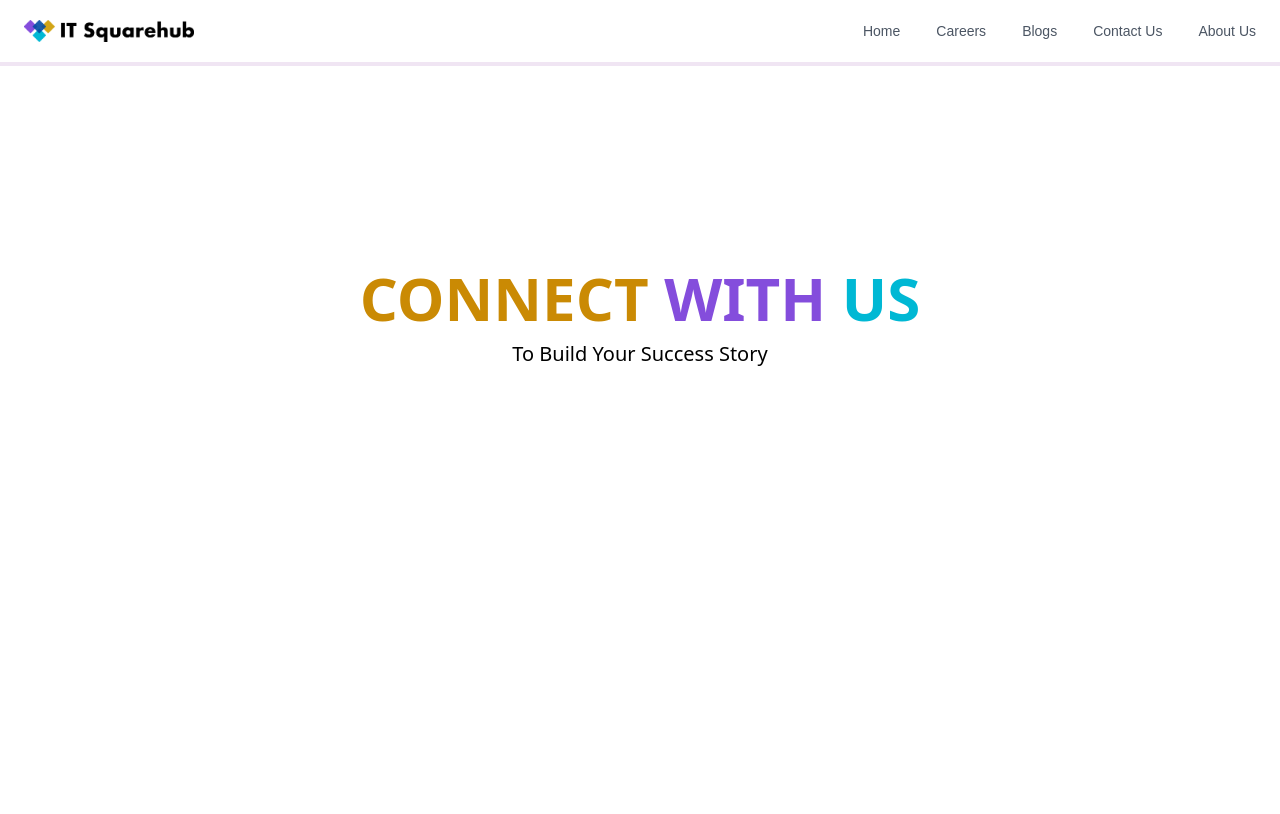
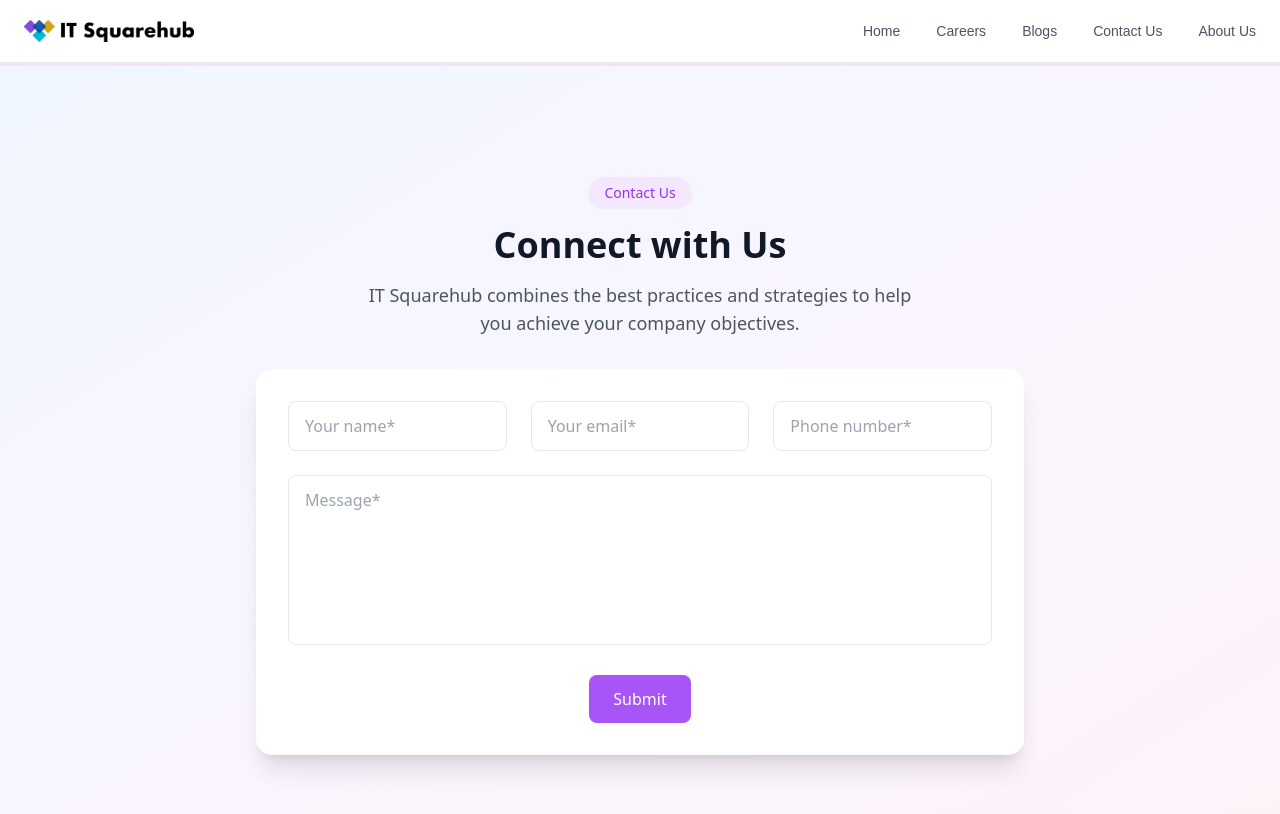
Before and after one commit to Kirifer/its.hub.website, a Nuxt app: page /contact in a window 1280 px wide. Shown: the top 814 px of the page. Built offline with nearby package versions, Linux system fonts and the light colour scheme; a web font is replaced by a local one.

Commit message:
feat: contact us

```diff
--- a/app/pages/contact.vue
+++ b/app/pages/contact.vue
@@ -1,23 +1,102 @@
 <template>
-    <div>
-        <!-- Hero Section -->
-        <div class="bg-white-900 w-screen">
-            <div class="flex items-center justify-center text-white h-[500px]">
-                <div class="text-center">
-                    <h1 class="font-bold text-[60px] leading-none uppercase">
-                        <span class="text-yellow-600">Connect</span>
-                        <span style="color: rgba(132, 77, 220, 1);"> with </span>
-                        <span style="color: rgba(0, 184, 212, 1);">us</span>
-                    </h1>
-                    <h2 class="text-black text-xl leading-none  mt-4">
-                        To Build Your Success Story
-                    </h2>
-                </div>
+  <div class="min-h-screen bg-gradient-to-br from-blue-50 via-purple-50 to-pink-50 flex items-center justify-center p-6">
+    <!-- Contact Section -->
+    <div class="w-full max-w-3xl text-center">
+      <!-- Header Section -->
+      <div class="mb-8">
+        <span class="inline-block px-4 py-1.5 bg-purple-100 text-purple-600 rounded-full text-sm font-medium mb-4">
+          Contact Us
+        </span>
+        <h1 class="text-4xl font-bold text-gray-900 mb-4">Connect with Us</h1>
+        <p class="text-gray-600 text-lg max-w-xl mx-auto">
+          IT Squarehub combines the best practices and strategies to help you achieve your company objectives.
+        </p>
+      </div>
+
+      <!-- Form Card -->
+      <div class="bg-white rounded-2xl shadow-xl p-8">
+        <form @submit.prevent="handleSubmit" class="space-y-6">
+          <div class="grid grid-cols-1 md:grid-cols-3 gap-6">
+            <!-- Name Input -->
+            <div>
+              <input
+                v-model="formData.name"
+                type="text"
+                placeholder="Your name*"
+                class="w-full px-4 py-3 rounded-lg border border-gray-200 focus:border-purple-500 focus:ring-2 focus:ring-purple-200 outline-none transition-all"
+                required
+              />
             </div>
-        </div>
+
+            <!-- Email Input -->
+            <div>
+              <input
+                v-model="formData.email"
+                type="email"
+                placeholder="Your email*"
+                class="w-full px-4 py-3 rounded-lg border border-gray-200 focus:border-purple-500 focus:ring-2 focus:ring-purple-200 outline-none transition-all"
+                required
+              />
+            </div>
+
+            <!-- Phone Input -->
+            <div>
+              <input
+                v-model="formData.phone"
+                type="tel"
+                placeholder="Phone number*"
+                class="w-full px-4 py-3 rounded-lg border border-gray-200 focus:border-purple-500 focus:ring-2 focus:ring-purple-200 outline-none transition-all"
+                required
+              />
+            </div>
+          </div>
+
+          <!-- Message Textarea -->
+          <div>
+            <textarea
+              v-model="formData.message"
+              placeholder="Message*"
+              rows="6"
+              class="w-full px-4 py-3 rounded-lg border border-gray-200 focus:border-purple-500 focus:ring-2 focus:ring-purple-200 outline-none transition-all resize-none"
+              required
+            ></textarea>
+          </div>
+
+          <!-- Submit Button -->
+          <div>
+            <button
+              type="submit"
+              class="bg-purple-500 hover:bg-purple-600 text-white font-medium px-6 py-3 rounded-lg transition-all duration-200 transform hover:scale-[1.02]"
+            >
+              Submit
+            </button>
+          </div>
+        </form>
+      </div>
     </div>
+  </div>
 </template>
 
-<script>
+<script setup>
+import { ref } from 'vue'
 
+const formData = ref({
+  name: '',
+  email: '',
+  phone: '',
+  message: ''
+})
+
+const handleSubmit = () => {
+  // Handle form submission here
+  console.log('Form submitted:', formData.value)
+
+  // Reset form after submission
+  formData.value = {
+    name: '',
+    email: '',
+    phone: '',
+    message: ''
+  }
+}
 </script>
--- a/app/pages/index.vue
+++ b/app/pages/index.vue
@@ -32,7 +32,9 @@
       </p>
 
       <!-- Buttons -->
-<div class="flex flex-col sm:flex-row gap-4 sm:space-x-4 mt-2 w-full sm:w-auto justify-center items-center">
+      <div
+        class="flex flex-col sm:flex-row gap-4 sm:space-x-4 mt-2 w-full sm:w-auto justify-center items-center"
+      >
         <button
           class="w-full sm:w-auto z-10 max-w-[150px] px-4 py-2 text-sm md:text-base font-semibold text-white bg-[#6c63ff] rounded-md hover:-translate-y-0.5 transition-transform duration-300 hover:bg-[#6c63ff]/80"
         >
@@ -803,7 +805,6 @@ onMounted(() => {
 });
 </script>
 
-
 <style scoped>
 .graph-paper-container {
   background-image: linear-gradient(
```
Lines whose indentation alone changed are shown as unchanged.
